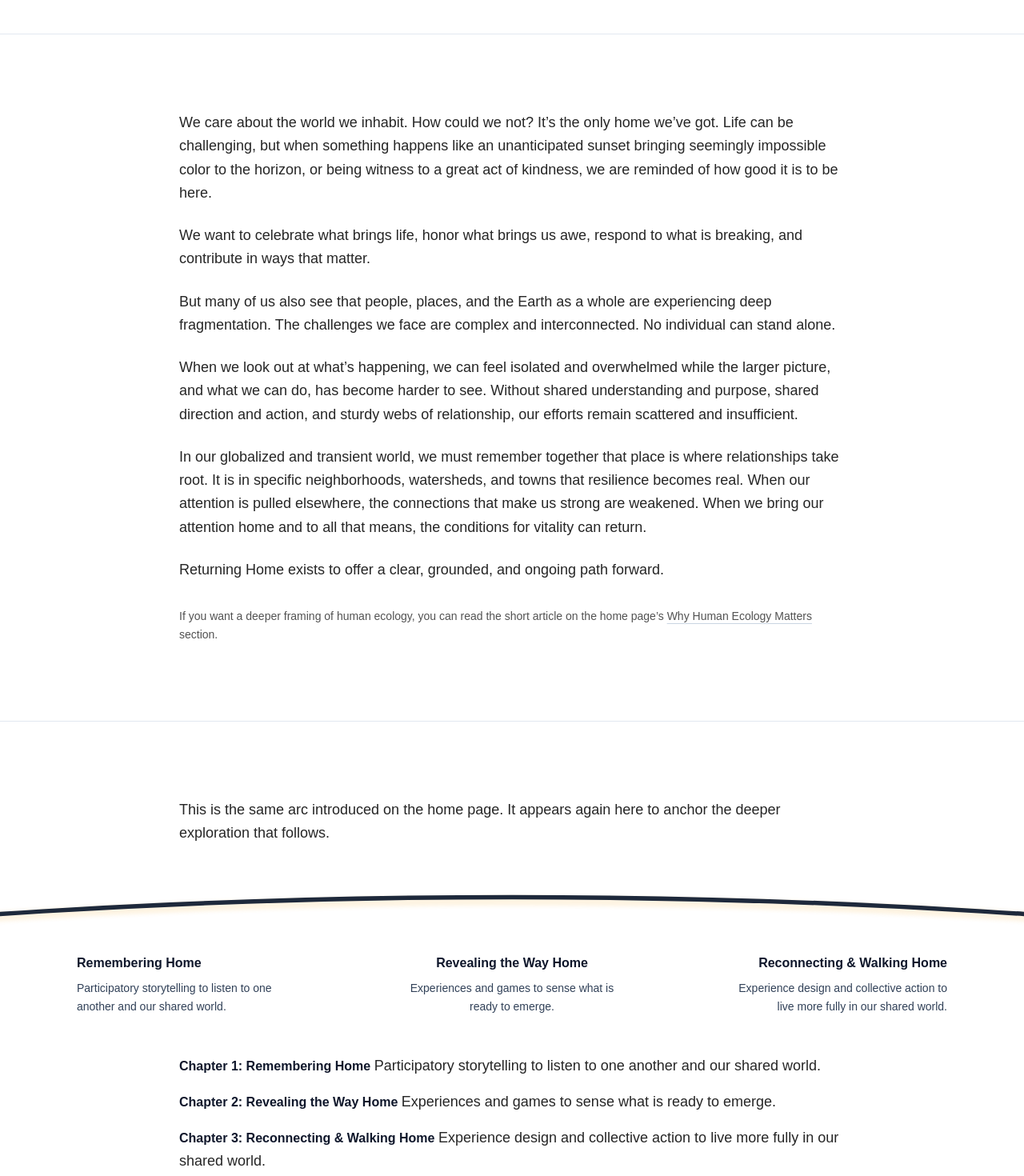
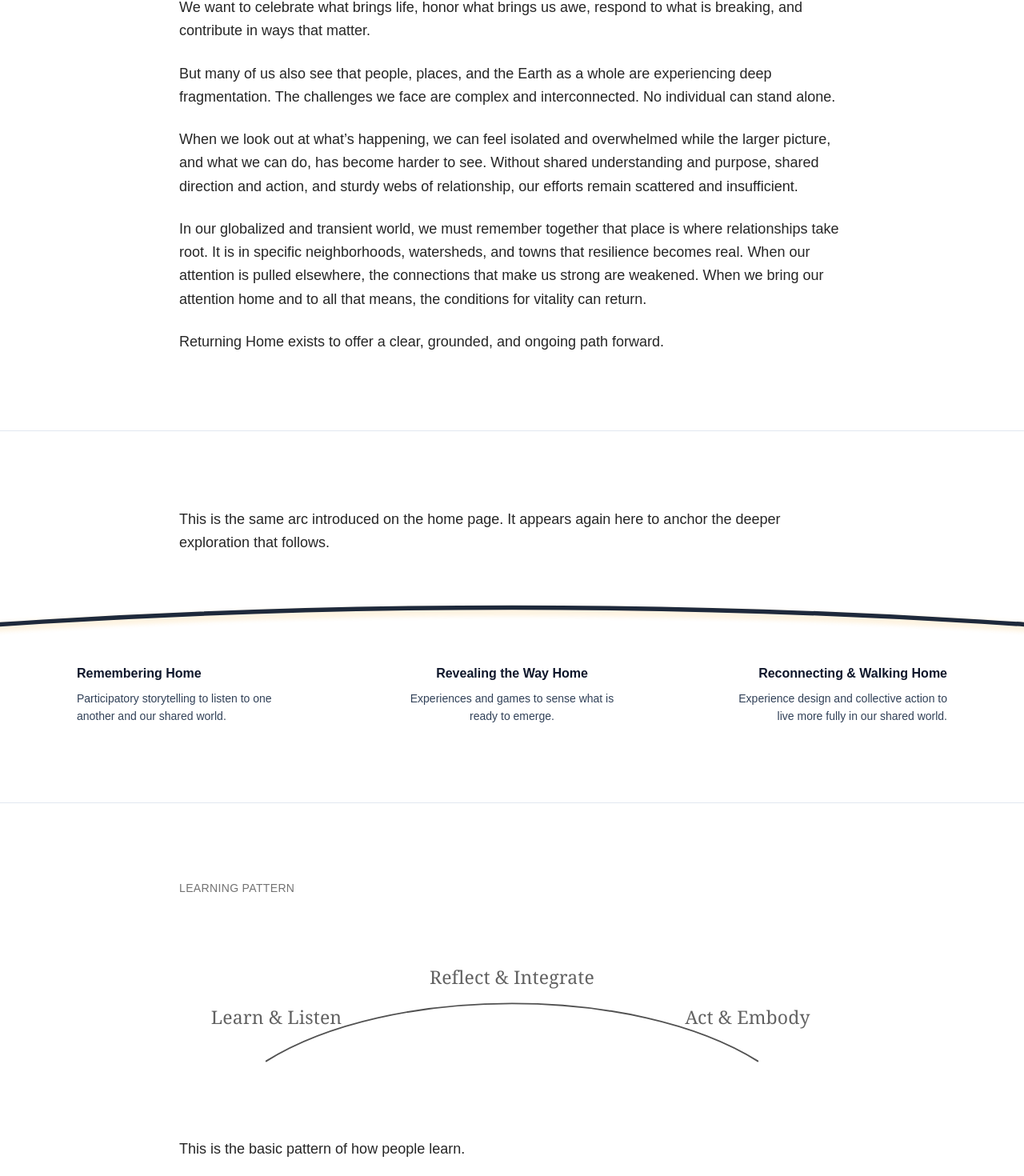
Before and after one commit to Benja-Ross/returning-home-landing, a Next.js app: page /mission-and-method in a window 1280 px wide. Shown: the part 396-1866 px from the top of the page at 80% size. Built offline with nearby package versions, Linux system fonts and the light colour scheme.

Commit message:
m and m revision first pass cleanup

```diff
--- a/src/app/mission-and-method/page.tsx
+++ b/src/app/mission-and-method/page.tsx
@@ -21,29 +21,18 @@ export default function MissionAndMethodPage() {
   }));
 
   return (
-    <PageLayout
-      backHref="/"
-      backLabel="← Back home"
-      title={missionAndMethod.pageTitle}
-      subtitle={missionAndMethod.pageSubtitle}
-    >
+    <PageLayout backHref="/" backLabel="← Back home" hidePageHeader>
       {/* Section 1: Opening */}
       <section className={`border-t border-slate-200 ${sectionClass}`}>
         <div className={containerClass}>
-          <div className="space-y-6">
+          <h2 className={titleClass}>Why This Exists.</h2>
+          <div className="mt-8 space-y-6">
             {missionAndMethod.opening.map((paragraph, i) => (
               <p key={i} className={bodyClass}>
                 {paragraph}
               </p>
             ))}
           </div>
-          <p className="mt-8 text-sm leading-relaxed text-neutral-600">
-            If you want a deeper framing of human ecology, you can read the short article on the home page’s{" "}
-            <Link href="/#how" className="underline decoration-slate-300 underline-offset-4 hover:decoration-slate-400">
-              Why Human Ecology Matters
-            </Link>{" "}
-            section.
-          </p>
         </div>
       </section>
 
@@ -56,17 +45,6 @@ export default function MissionAndMethodPage() {
           <div className="mx-auto max-w-6xl px-6 sm:px-8">
             <ChapterArc chapters={arcChaptersForHomepage} />
           </div>
-        </div>
-        <div className={containerClass}>
-          <ul className="mt-12 space-y-4">
-            {missionAndMethod.arcChapters.map((ch, i) => (
-              <li key={i}>
-                <span className="font-semibold text-slate-900">Chapter {i + 1}: {ch.title}</span>
-                {" "}
-                <span className={bodyClass}>{ch.description}</span>
-              </li>
-            ))}
-          </ul>
         </div>
       </section>
 
@@ -158,6 +136,13 @@ export default function MissionAndMethodPage() {
               <p key={i} className={bodyClass}>{p}</p>
             ))}
           </div>
+          <p className="mt-8 text-sm leading-relaxed text-neutral-600">
+            If you want a deeper framing of human ecology, you can read the short article on the home page’s{" "}
+            <Link href="https://awakeninglands.substack.com/p/a-search-for-the-meaning-of-human?r=3cr1x3" className="underline decoration-slate-300 underline-offset-4 hover:decoration-slate-400">
+              Why Human Ecology Matters
+            </Link>{""}
+            section.
+          </p>
         </div>
       </section>
 
@@ -195,18 +180,6 @@ export default function MissionAndMethodPage() {
           </div>
         </div>
       </section>
-
-      {/* CTA */}
-      <section className={`border-t border-slate-200 ${sectionClass}`}>
-        <div className={containerClass}>
-          <Link
-            href="/begin"
-            className="inline-flex items-center justify-center rounded-xl border border-slate-300 px-5 py-2.5 text-base font-medium text-slate-900 hover:bg-slate-50"
-          >
-            Begin the Arc →
-          </Link>
-        </div>
-      </section>
     </PageLayout>
   );
 }
```
